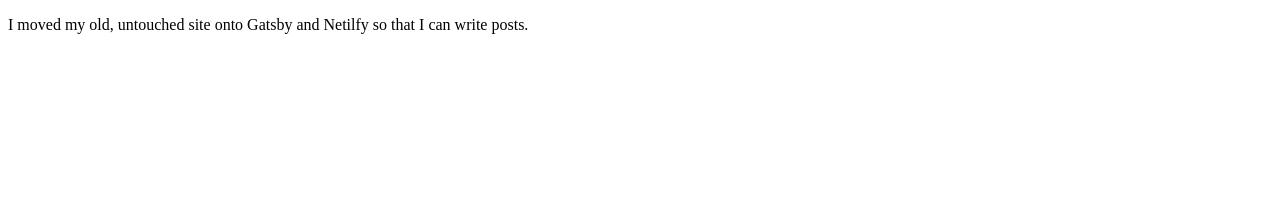
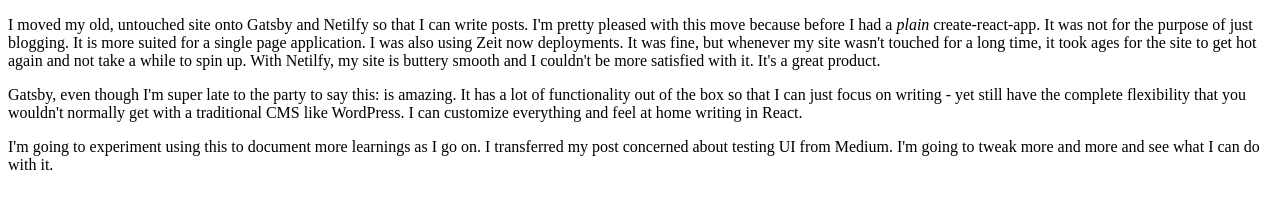
Before and after one commit to brennj/johnbrennan.me, a Gatsby site: page /blog/new-site in a window 1280 px wide. Built offline with nearby package versions, Linux system fonts and the light colour scheme; Gatsby itself is replaced by a stand-in of ours; some packages are replaced by stand-ins of ours.

Commit message:
Update to new site post

```diff
--- a/src/pages/blog/new-site.mdx
+++ b/src/pages/blog/new-site.mdx
@@ -1,6 +1,10 @@
 ---
 title: I built a new site using Gatsby!
-date: "2019-07-20"
+date: "2019-07-21"
 ---
 
-I moved my old, untouched site onto Gatsby and Netilfy so that I can write posts.
+I moved my old, untouched site onto Gatsby and Netilfy so that I can write posts. I'm pretty pleased with this move because before I had a _plain_ create-react-app. It was not for the purpose of just blogging. It is more suited for a single page application. I was also using Zeit now deployments. It was fine, but whenever my site wasn't touched for a long time, it took ages for the site to get hot again and not take a while to spin up. With Netilfy, my site is buttery smooth and I couldn't be more satisfied with it. It's a great product.
+
+Gatsby, even though I'm super late to the party to say this: is amazing. It has a lot of functionality out of the box so that I can just focus on writing - yet still have the complete flexibility that you wouldn't normally get with a traditional CMS like WordPress. I can customize everything and feel at home writing in React.
+
+I'm going to experiment using this to document more learnings as I go on. I transferred my post concerned about testing UI from Medium. I'm going to tweak more and more and see what I can do with it.
```
